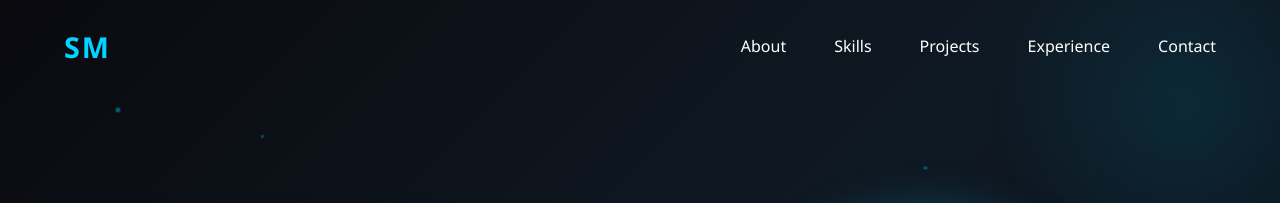
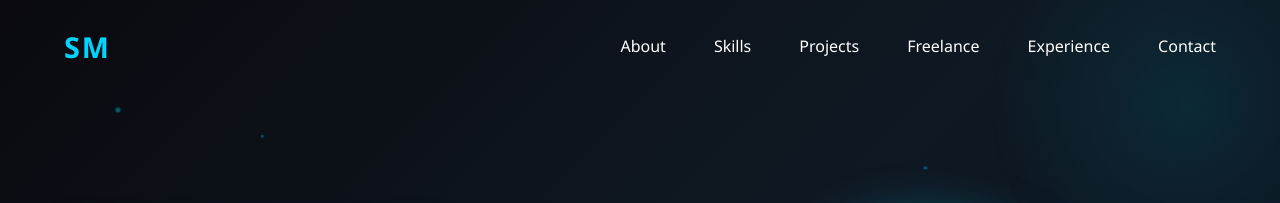
Before and after one commit to SAN-MARK/Sanjeev-, a website: page index.html in a window 1280 px wide. Shown: the top 203 px of the page. Drawn offline with Linux system fonts and the light colour scheme.

```diff
--- a/index.html
+++ b/index.html
@@ -1269,6 +1269,7 @@
             <li><a href="#about">About</a></li>
             <li><a href="#skills">Skills</a></li>
             <li><a href="#projects">Projects</a></li>
+            <li><a href="#freelance">Freelance</a></li>
             <li><a href="#experience">Experience</a></li>
             <li><a href="#contact">Contact</a></li>
         </ul>
```
